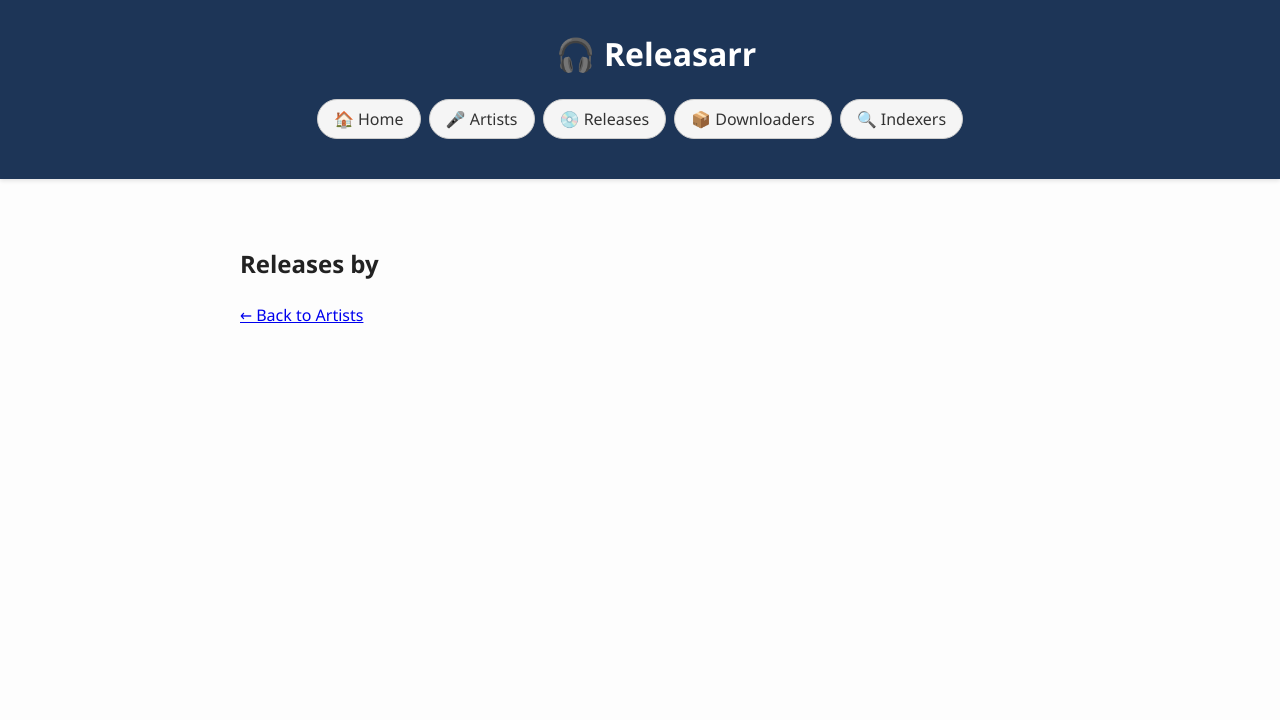
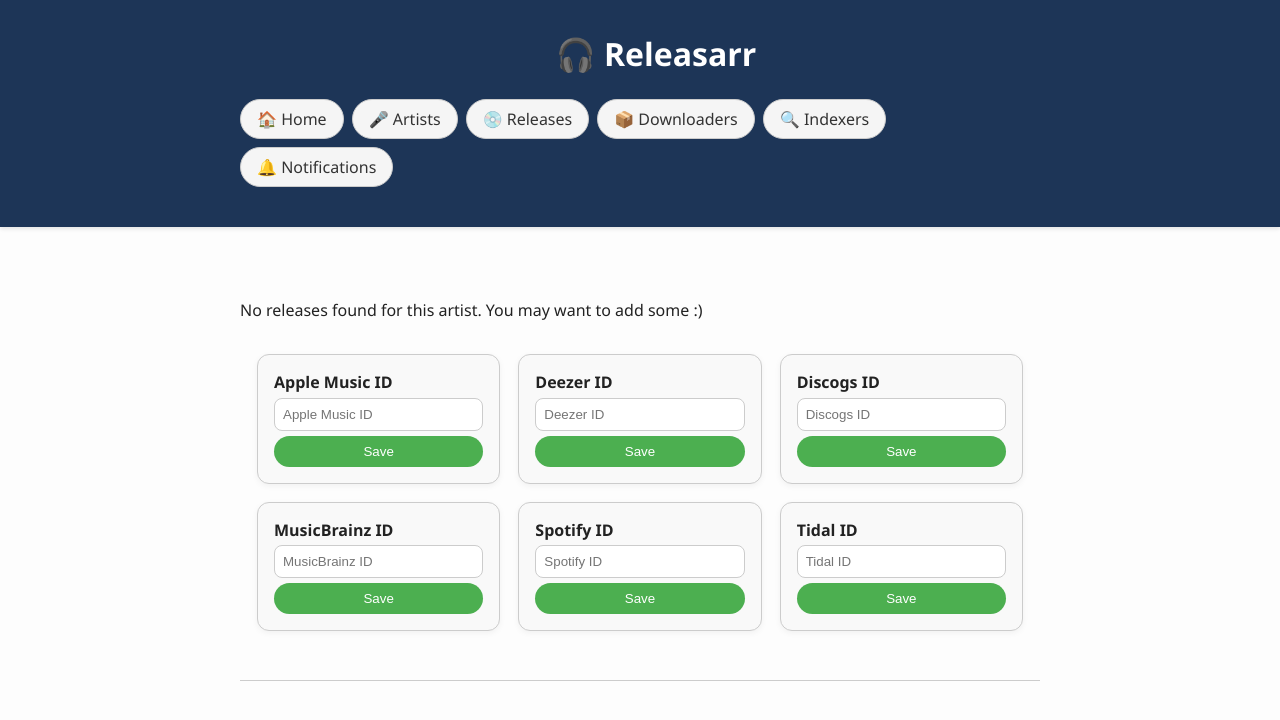
Before and after one commit to Makario1337/Releasarr, a FastAPI app: page /release/1/ in a window 1280 px wide. Shown: the top 720 px of the page. Run offline with FastAPI, Linux system fonts and the light colour scheme.

Commit message:
1.2 Update UI Update Settings Minor fixes

```diff
--- a/app/routers/index.py
+++ b/app/routers/index.py
@@ -4,6 +4,7 @@
 router = APIRouter()
 templates = Jinja2Templates(directory="app/templates")
 
+
 @router.get("/")
 def home(request: Request):
     return templates.TemplateResponse("index.html", {"request": request})
--- a/app/static/style.css
+++ b/app/static/style.css
@@ -138,7 +138,8 @@
     background-color: #f5f5f5;
     border: 1px solid #ccc;
     padding: 0.5em 1em;
-  border-radius: 999px; /* pill shape */
+    border-radius: 999px;
+    /* pill shape */
     text-decoration: none;
     color: #333;
     font-weight: 500;
@@ -156,3 +157,108 @@
     margin: 0 auto;
     padding: 1rem;
 }
+
+.id-grid {
+    display: grid;
+    grid-template-columns: repeat(auto-fit, minmax(320px, 1fr));
+    gap: 1rem;
+    margin-bottom: 2rem;
+}
+
+.id-form {
+    background: #f9f9f9;
+    padding: 1rem;
+    border-radius: 1rem;
+    box-shadow: 0 2px 6px rgba(0, 0, 0, 0.05);
+    display: flex;
+    flex-direction: column;
+    gap: 0.5rem;
+}
+
+.id-form label {
+    font-weight: bold;
+}
+
+.id-form input[type="text"] {
+    padding: 0.5rem;
+    border-radius: 0.5rem;
+    border: 1px solid #ccc;
+}
+
+.id-form .btn {
+    background: #4CAF50;
+    color: white;
+    padding: 0.5rem 1rem;
+    border: none;
+    border-radius: 999px;
+    cursor: pointer;
+    transition: background 0.2s ease-in-out;
+}
+
+.id-form .btn:hover {
+    background: #45a049;
+}
+
+.id-table {
+    width: 100%;
+    border-spacing: 1em;
+}
+
+.id-form {
+    display: flex;
+    flex-direction: column;
+    gap: 0.3em;
+    padding: 1em;
+    border: 1px solid #ccc;
+    border-radius: 12px;
+    background-color: #f9f9f9;
+}
+
+hr {
+    margin: 2em 0;
+    border: none;
+    border-top: 1px solid #ccc;
+}
+
+.artist-links {
+    display: flex;
+    flex-wrap: wrap;
+    gap: 1em;
+    margin-top: 1em;
+}
+
+.ext-link {
+    text-decoration: none;
+    padding: 0.5em 1em;
+    background-color: #eaeaea;
+    border-radius: 8px;
+    border: 1px solid #ccc;
+    color: #333;
+    font-weight: 500;
+    transition: background-color 0.2s ease;
+}
+
+.ext-link:hover {
+    background-color: #ddd;
+}
+
+.artist-links {
+    display: flex;
+    gap: 1.2rem;
+    margin-top: 0.5rem;
+}
+
+.artist-links a {
+    display: inline-flex;
+    align-items: center;
+    border-radius: 4px;
+    padding: 4px 8px;
+    text-decoration: none;
+    color: inherit;
+    transition: background-color 0.2s ease;
+    font-weight: 500;
+}
+
+.artist-links a:hover {
+    background-color: #eee;
+}
--- a/app/templates/base.html
+++ b/app/templates/base.html
@@ -18,6 +18,7 @@
                 <a class="nav-item" href="/release">💿 Releases</a>
                 <a class="nav-item" href="/downloader">📦 Downloaders</a>
                 <a class="nav-item" href="/indexer">🔍 Indexers</a>
+                <a class="nav-item" href="/notifications">🔔 Notifications</a>
 
             </nav>
         </div>
--- a/app/templates/index.html
+++ b/app/templates/index.html
@@ -1,6 +1,6 @@
 {% extends "base.html" %}
 
 {% block content %}
-    <h2>Wellcome to Releasarr</h2>
-    <p>Your personal music librarian.</p>
+<h2>Wellcome to Releasarr</h2>
+<p>Your personal music librarian.</p>
 {% endblock %}
--- a/app/templates/release.html
+++ b/app/templates/release.html
@@ -1,16 +1,111 @@
 {% extends "base.html" %}
+{% set artist_id = artist.Id or '' %}
 
 {% block content %}
-<h2>Releases by {{ artist.Name }}</h2>
+<h2>{{ artist.Name }}</h2>
 
+{% if releases %}
 <ul>
   {% for release in releases %}
-    <li>
-      <a href="/release/{{ release.Id }}">{{ release.Title }}</a>
-      {% if release.Year %} ({{ release.Year }}){% endif %}
-    </li>
+  <li>
+    <a href="/release/{{ release.Id }}">{{ release.Title }}</a>
+    {% if release.Year %} ({{ release.Year }}){% endif %}
+  </li>
   {% endfor %}
 </ul>
+{% else %}
+<p>No releases found for this artist. You may want to add some :)</p>
+{% endif %}
 
-<a href="/artist">← Back to Artists</a>
+{% set id_fields = [
+('applemusic_id', artist.AppleMusicId, 'Apple Music ID'),
+('deezer_id', artist.DeezerId, 'Deezer ID'),
+('discogs_id', artist.DiscogsId, 'Discogs ID'),
+('musicbrainz_id', artist.MusicbrainzId, 'MusicBrainz ID'),
+('spotify_id', artist.SpotifyId, 'Spotify ID'),
+('tidal_id', artist.TidalId, 'Tidal ID')
+] %}
+<table class="id-table">
+  <tr>
+    {% for id_type, field_value, label in id_fields[:3] %}
+    <td>
+      <form action="/artist/{{ artist.Id }}/set-{{ id_type }}" method="post" class="id-form">
+        <label for="{{ id_type }}">{{ label }}</label>
+        <input type="text" id="{{ id_type }}" name="{{ id_type }}" placeholder="{{ label }}"
+          value="{{ field_value or '' }}">
+        <button type="submit" class="btn">Save</button>
+      </form>
+    </td>
+    {% endfor %}
+  </tr>
+  <tr>
+    {% for id_type, field_value, label in id_fields[3:] %}
+    <td>
+      <form action="/artist/{{ artist.Id }}/set-{{ id_type }}" method="post" class="id-form">
+        <label for="{{ id_type }}">{{ label }}</label>
+        <input type="text" id="{{ id_type }}" name="{{ id_type }}" placeholder="{{ label }}"
+          value="{{ field_value or '' }}">
+        <button type="submit" class="btn">Save</button>
+      </form>
+    </td>
+    {% endfor %}
+  </tr>
+</table>
+<hr>
+
+
+<div class="artist-links">
+  {% if artist.AppleMusicId %}
+  <a class="ext-link" href="https://music.apple.com/artist/{{ artist.AppleMusicId }}" target="_blank"
+    title="Apple Music">
+    <img src="/static/icons/apple.svg" alt="Apple Music" width="24" height="24"
+      style="vertical-align: middle; margin-right: 6px;" />
+    Apple Music
+  </a>
+  {% endif %}
+
+  {% if artist.DeezerId %}
+  <a class="ext-link" href="https://www.deezer.com/artist/{{ artist.DeezerId }}" target="_blank" title="Deezer">
+    <img src="/static/icons/deezer.svg" alt="Deezer" width="24" height="24"
+      style="vertical-align: middle; margin-right: 6px;" />
+    Deezer
+  </a>
+  {% endif %}
+
+  {% if artist.DiscogsId %}
+  <a class="ext-link" href="https://www.discogs.com/artist/{{ artist.DiscogsId }}" target="_blank" title="Discogs">
+    <img src="/static/icons/discogs.svg" alt="Discogs" width="24" height="24"
+      style="vertical-align: middle; margin-right: 6px;" />
+    Discogs
+  </a>
+  {% endif %}
+
+  {% if artist.MusicbrainzId %}
+  <a class="ext-link" href="https://musicbrainz.org/artist/{{ artist.MusicbrainzId }}" target="_blank"
+    title="MusicBrainz">
+    <img src="/static/icons/musicbrainz.svg" alt="MusicBrainz" width="24" height="24"
+      style="vertical-align: middle; margin-right: 6px;" />
+    MusicBrainz
+  </a>
+  {% endif %}
+
+  {% if artist.SpotifyId %}
+  <a class="ext-link" href="https://open.spotify.com/artist/{{ artist.SpotifyId }}" target="_blank" title="Spotify">
+    <img src="/static/icons/spotify.svg" alt="Spotify" width="24" height="24"
+      style="vertical-align: middle; margin-right: 6px;" />
+    Spotify
+  </a>
+  {% endif %}
+
+  {% if artist.TidalId %}
+  <a class="ext-link" href="https://tidal.com/browse/artist/{{ artist.TidalId }}" target="_blank" title="Tidal">
+    <img src="/static/icons/tidal.svg" alt="Tidal" width="24" height="24"
+      style="vertical-align: middle; margin-right: 6px;" />
+    Tidal
+  </a>
+  {% endif %}
+</div>
+
+
+
 {% endblock %}
```
Also changed, not shown: app/models.py (+11 -3 lines), app/routers/artist.py (+91 -2 lines), app/routers/release.py (+5 -8 lines), README.md, app/static/icons/apple.svg (added), app/static/icons/deezer.svg (added), app/static/icons/discogs.svg (added), app/static/icons/musicbrainz.svg (added), app/static/icons/spotify.svg (added), app/static/icons/tidal.svg (added), app/templates/artist.html (line endings or trailing spaces), 1 other file. Lines whose indentation alone changed are shown as unchanged.
